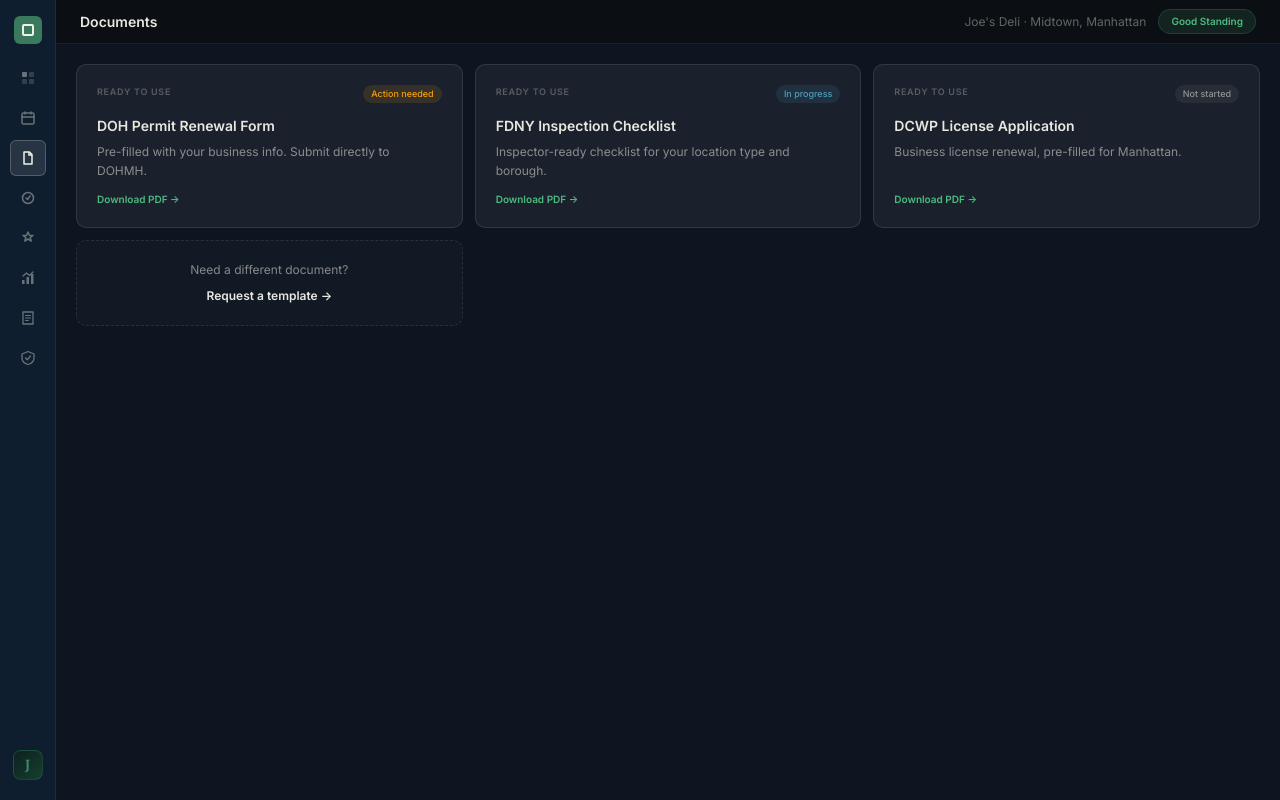
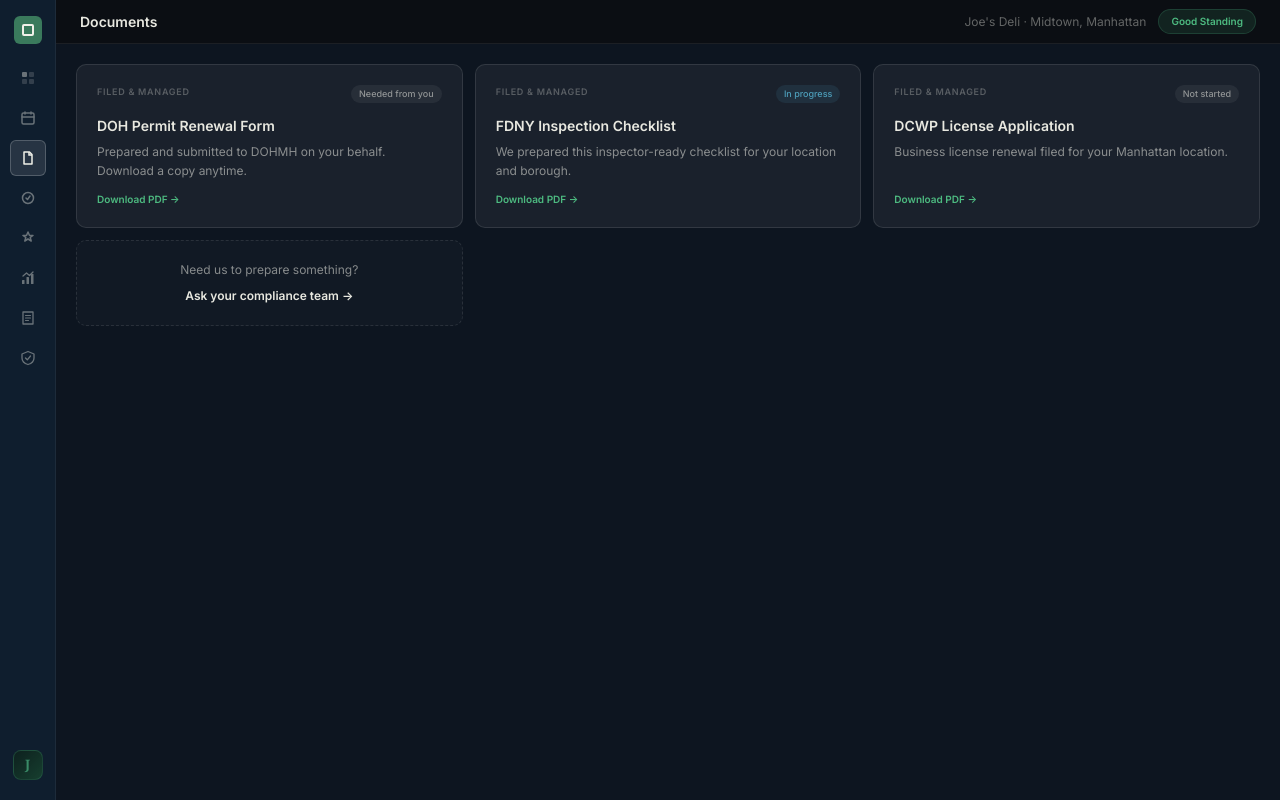
Before and after one commit to Ruelkey123/BureauAI, a Next.js app: page /dashboard in a window 1280 px wide. Both pictures are taken after a click on the button "Filed & Tracked". Built offline with nearby package versions, Linux system fonts and the light colour scheme.

Commit message:
copy: documents tab — filed & managed framing

```diff
--- a/app/dashboard/_components/Documents.tsx
+++ b/app/dashboard/_components/Documents.tsx
@@ -10,17 +10,17 @@ const AMBER = '#f59e0b'
 const DOCS = [
   {
     title: 'DOH Permit Renewal Form',
-    description: 'Pre-filled with your business info. Submit directly to DOHMH.',
-    status: 'Action needed',
+    description: 'Prepared and submitted to DOHMH on your behalf. Download a copy anytime.',
+    status: 'Needed from you',
   },
   {
     title: 'FDNY Inspection Checklist',
-    description: 'Inspector-ready checklist for your location type and borough.',
+    description: 'We prepared this inspector-ready checklist for your location and borough.',
     status: 'In progress',
   },
   {
     title: 'DCWP License Application',
-    description: 'Business license renewal, pre-filled for Manhattan.',
+    description: 'Business license renewal filed for your Manhattan location.',
     status: 'Not started',
   },
 ]
@@ -38,7 +38,7 @@ export default function Documents() {
         {DOCS.map(({ title, description, status }) => (
           <div key={title} style={{ background: CARD, border: `1px solid ${BORDER}`, borderRadius: '10px', padding: '20px', display: 'flex', flexDirection: 'column', gap: '12px' }}>
             <div style={{ display: 'flex', alignItems: 'flex-start', justifyContent: 'space-between', gap: '8px' }}>
-              <div style={{ fontSize: '9px', color: DIM, letterSpacing: '0.08em', textTransform: 'uppercase' as const, fontWeight: '600' }}>Ready to use</div>
+              <div style={{ fontSize: '9px', color: DIM, letterSpacing: '0.08em', textTransform: 'uppercase' as const, fontWeight: '600' }}>Filed & managed</div>
               <span style={{ fontSize: '9px', padding: '2px 8px', borderRadius: '999px', fontWeight: '500', flexShrink: 0, ...statusStyle(status) }}>{status}</span>
             </div>
             <div>
@@ -51,8 +51,8 @@ export default function Documents() {
           </div>
         ))}
         <div style={{ background: 'rgba(255,255,255,0.02)', border: `1px dashed ${BORDER}`, borderRadius: '10px', padding: '20px', display: 'flex', flexDirection: 'column', alignItems: 'center', justifyContent: 'center', gap: '8px' }}>
-          <div style={{ fontSize: '12px', color: MUTED, textAlign: 'center' }}>Need a different document?</div>
-          <button style={{ fontSize: '12px', color: TEXT, fontWeight: '600', background: 'none', border: 'none', cursor: 'pointer' }}>Request a template →</button>
+          <div style={{ fontSize: '12px', color: MUTED, textAlign: 'center' }}>Need us to prepare something?</div>
+          <button style={{ fontSize: '12px', color: TEXT, fontWeight: '600', background: 'none', border: 'none', cursor: 'pointer' }}>Ask your compliance team →</button>
         </div>
       </div>
     </div>
```
